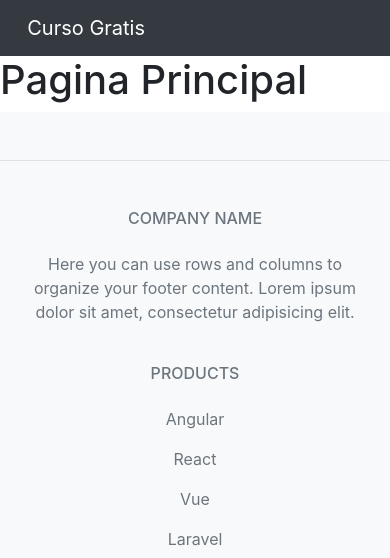
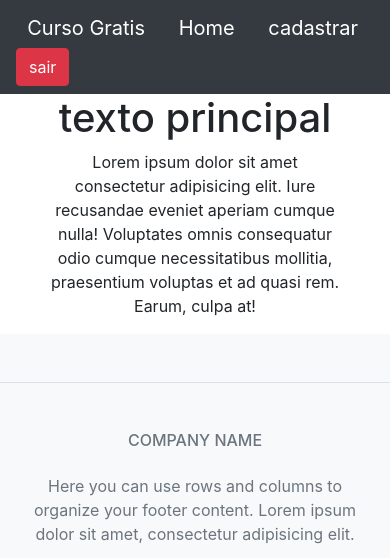
Before and after one commit to santosgv/plataforma.cursos, a Django app: page / in a window 390 px wide. Shown: the top 558 px of the page. Run offline with Django 4.2, Linux system fonts and the light colour scheme.

Commit message:
botao sair

```diff
--- a/templates/base.html
+++ b/templates/base.html
@@ -13,10 +13,14 @@
 
   </head>
   <body>
+
     <nav class="navbar navbar-dark bg-dark ">
-        <a class="navbar-brand" href="#">&nbsp&nbspCurso Gratis</a>
+        <a class="navbar-brand" href="{%url 'principal'%}">&nbsp&nbspCurso Gratis</a>
+        <a class="navbar-brand" href="{%url 'home'%}">&nbsp&nbsp Home</a>
+        <a class="navbar-brand" href="{%url 'cadastro'%}">&nbsp&nbsp cadastrar</a>
+        <a class="btn btn-danger" href="{%url 'sair'%}">sair</a>
+    </nav>
 
-    </nav>
     <script src="https://code.jquery.com/jquery-3.5.1.slim.min.js"></script>
     <script src="https://cdn.jsdelivr.net/npm/bootstrap@4.6.0/dist/js/bootstrap.bundle.min.js" ></script>
     {% block 'body'%}
@@ -32,14 +36,7 @@
       <!-- Left -->
       <div class="me-5 d-none d-lg-block">
         <span>Get connected with us on social networks:</span>
-        <div class="col-lg-6 col-md-12 mb-4 mb-md-0">
-          <p>
-            <a href="https://www.facebook.com/barbeariawm/" target="_blank"><img src="https://img.icons8.com/color/48/000000/facebook-circled--v4.png"/>
-            </a>
-            <a href="https://www.instagram.com/_barbearia_w.m/" target="_blank"><img src="https://img.icons8.com/fluency/48/000000/instagram-new.png"/>
-            </a>
-          </p>
-        </div>
+
       </div>
       <!-- Left -->
 
--- a/usuarios/templates/principal.html
+++ b/usuarios/templates/principal.html
@@ -5,5 +5,22 @@ Pagina Principal
 
 {% endblock%}
 {% block 'body' %}
-<h1>Pagina Principal</h1>
+<!DOCTYPE html>
+<html lang="pt-BR">
+<head>
+    <meta charset="UTF-8">
+    <meta http-equiv="X-UA-Compatible" content="IE=edge">
+    <meta name="viewport" content="width=device-width, initial-scale=1.0">
+</head>
+<body>
+    <main class="container text-center">
+        <div class="container text-center">
+        <h1>texto principal</h1>
+        <div class="container text-center">
+            <p>Lorem ipsum dolor sit amet consectetur adipisicing elit. Iure recusandae eveniet aperiam cumque nulla! Voluptates omnis consequatur odio cumque necessitatibus mollitia, praesentium voluptas et ad quasi rem. Earum, culpa at!</p>
+        </div>
+        </div>
+    </main>
+</body>
+</html>
 {%endblock%}
```
Also changed, not shown: db.sqlite3.
